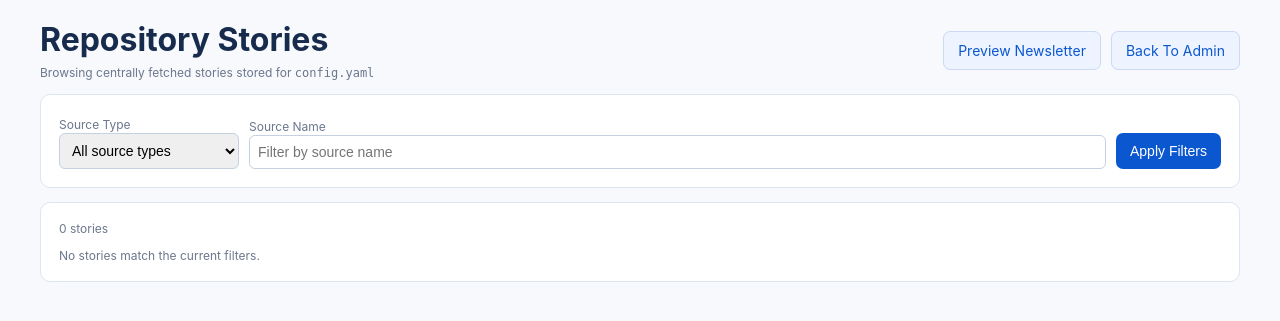
After one commit to zeizyy/newsletter_curator, a Flask app: page /stories in a window 1280 px wide. The commit adds this page. Shown: the top 321 px of the page. Run offline with Flask 3, Linux system fonts and the light colour scheme; data comes from the database, SQL or seed files in the repository; data that the repository does not hold is empty.

Commit message:
Add admin story explorer for T11

```diff
--- a/admin_app.py
+++ b/admin_app.py
@@ -317,6 +317,44 @@ def preview_newsletter():
     return response
 
 
+@app.route("/stories", methods=["GET"])
+def story_explorer():
+    provided_token = require_admin_token()
+    token_from_request = resolve_request_token(provided_token)
+    merged = load_merged_config()
+    repository = load_repository(merged)
+    source_type = request.args.get("source_type", "").strip() or None
+    source_name = request.args.get("source_name", "").strip() or None
+    stories = repository.list_stories(source_type=source_type) if repository else []
+    if source_name:
+        source_name_lower = source_name.lower()
+        stories = [
+            story
+            for story in stories
+            if source_name_lower in str(story.get("source_name", "")).lower()
+        ]
+    available_sources = repository.list_sources_with_selection() if repository else []
+    response = make_response(
+        render_template(
+            "story_explorer.html",
+            config_path=CONFIG_PATH,
+            stories=stories,
+            source_type=source_type or "",
+            source_name=source_name or "",
+            available_sources=available_sources,
+            token=token_from_request,
+        )
+    )
+    if token_from_request:
+        response.set_cookie(
+            ADMIN_TOKEN_COOKIE,
+            token_from_request,
+            httponly=True,
+            samesite="Lax",
+        )
+    return response
+
+
 if __name__ == "__main__":
     host = os.getenv("CURATOR_ADMIN_HOST", "127.0.0.1")
     port = int(os.getenv("CURATOR_ADMIN_PORT", "8080"))
--- a/agent_tasks.json
+++ b/agent_tasks.json
@@ -274,7 +274,7 @@
     {
       "id": "T11",
       "title": "Add an admin story explorer for centrally fetched stories",
-      "status": "pending",
+      "status": "completed",
       "depends_on": ["T10"],
       "scope": [
         "Add an admin page to browse centrally fetched stories",
--- a/templates/admin_config.html
+++ b/templates/admin_config.html
@@ -205,6 +205,7 @@
       <div class="actions">
         <div class="muted">On save, a timestamped backup of config is created.</div>
         <div style="display:flex; gap:10px;">
+          <a class="button-link" href="{{ url_for('story_explorer', token=token or None) }}">Browse Stories</a>
           <a class="button-link" href="{{ url_for('preview_newsletter', token=token or None) }}">Preview Newsletter</a>
           <button type="submit">Save Config</button>
         </div>
--- a/templates/digest_preview.html
+++ b/templates/digest_preview.html
@@ -22,7 +22,10 @@
         <h1 style="margin:0 0 6px 0;">Newsletter Preview</h1>
         <div class="muted">Generated on demand from repository-backed delivery data in <code>{{ config_path }}</code></div>
       </div>
-      <a class="button-link" href="{{ url_for('config_editor', token=token or None) }}">Back To Admin</a>
+      <div style="display:flex; gap:10px;">
+        <a class="button-link" href="{{ url_for('story_explorer', token=token or None) }}">Browse Stories</a>
+        <a class="button-link" href="{{ url_for('config_editor', token=token or None) }}">Back To Admin</a>
+      </div>
     </div>
 
     {% if error %}
--- /dev/null
+++ b/templates/story_explorer.html
@@ -0,0 +1,107 @@
+<!doctype html>
+<html lang="en">
+<head>
+  <meta charset="utf-8" />
+  <meta name="viewport" content="width=device-width,initial-scale=1" />
+  <title>Repository Stories</title>
+  <style>
+    body { font-family: -apple-system, Segoe UI, Roboto, Arial, sans-serif; margin: 20px; background: #f7f9fc; color: #172b4d; }
+    .wrap { max-width: 1200px; margin: 0 auto; }
+    .card { background: #fff; border: 1px solid #dde5f0; border-radius: 10px; padding: 18px; margin-bottom: 14px; }
+    .button-link { display: inline-block; background: #edf3ff; color: #0b57d0; border: 1px solid #cbd9f4; border-radius: 7px; padding: 10px 14px; font-size: 14px; text-decoration: none; }
+    .muted { font-size: 12px; color: #6b778c; }
+    table { width: 100%; border-collapse: collapse; }
+    th, td { padding: 10px 8px; border-bottom: 1px solid #e6ecf5; text-align: left; vertical-align: top; font-size: 14px; }
+    th { font-size: 12px; text-transform: uppercase; letter-spacing: 0.04em; color: #6b778c; }
+    .pill { display: inline-block; border-radius: 999px; padding: 3px 8px; font-size: 12px; font-weight: 600; }
+    .pill-ok { background: #e8f7ee; color: #1b6b3a; }
+    .pill-muted { background: #eef2f7; color: #52637a; }
+    .filters { display: grid; grid-template-columns: 180px 1fr auto; gap: 10px; align-items: end; }
+    input, select { width: 100%; box-sizing: border-box; padding: 8px; border: 1px solid #c5d0e0; border-radius: 6px; font-size: 14px; }
+    button { background: #0b57d0; color: #fff; border: 0; border-radius: 7px; padding: 10px 14px; font-size: 14px; cursor: pointer; }
+    .title-link { color: #0b57d0; text-decoration: none; }
+    @media (max-width: 860px) { .filters { grid-template-columns: 1fr; } table, thead, tbody, th, td, tr { display: block; } thead { display: none; } td { padding: 8px 0; } }
+  </style>
+</head>
+<body>
+  <div class="wrap">
+    <div style="display:flex; justify-content:space-between; align-items:center; gap:12px; margin-bottom:14px;">
+      <div>
+        <h1 style="margin:0 0 6px 0;">Repository Stories</h1>
+        <div class="muted">Browsing centrally fetched stories stored for <code>{{ config_path }}</code></div>
+      </div>
+      <div style="display:flex; gap:10px;">
+        <a class="button-link" href="{{ url_for('preview_newsletter', token=token or None) }}">Preview Newsletter</a>
+        <a class="button-link" href="{{ url_for('config_editor', token=token or None) }}">Back To Admin</a>
+      </div>
+    </div>
+
+    <div class="card">
+      <form method="get" class="filters">
+        {% if token %}
+        <input type="hidden" name="token" value="{{ token }}" />
+        {% endif %}
+        <div>
+          <label class="muted" for="source_type">Source Type</label>
+          <select id="source_type" name="source_type">
+            <option value="">All source types</option>
+            <option value="gmail" {% if source_type == "gmail" %}selected{% endif %}>gmail</option>
+            <option value="additional_source" {% if source_type == "additional_source" %}selected{% endif %}>additional_source</option>
+          </select>
+        </div>
+        <div>
+          <label class="muted" for="source_name">Source Name</label>
+          <input id="source_name" name="source_name" value="{{ source_name }}" placeholder="Filter by source name" />
+        </div>
+        <div>
+          <button type="submit">Apply Filters</button>
+        </div>
+      </form>
+    </div>
+
+    <div class="card">
+      <div class="muted" style="margin-bottom:12px;">{{ stories|length }} stories</div>
+      {% if stories %}
+      <table>
+        <thead>
+          <tr>
+            <th>Story</th>
+            <th>Source</th>
+            <th>Category</th>
+            <th>Published</th>
+            <th>Snapshot</th>
+          </tr>
+        </thead>
+        <tbody>
+          {% for story in stories %}
+          <tr>
+            <td>
+              <div style="font-weight:700; color:#152238;">
+                <a class="title-link" href="{{ story.url }}" target="_blank" rel="noreferrer">{{ story.anchor_text or story.subject or story.url }}</a>
+              </div>
+              <div class="muted" style="margin-top:4px;">{{ story.context }}</div>
+            </td>
+            <td>
+              <div>{{ story.source_name }}</div>
+              <div class="muted">{{ story.source_type }}</div>
+            </td>
+            <td>{{ story.category or "Uncategorized" }}</td>
+            <td>{{ story.published_at or story.first_seen_at }}</td>
+            <td>
+              {% if story.article_text %}
+                <span class="pill pill-ok">snapshot stored</span>
+              {% else %}
+                <span class="pill pill-muted">metadata only</span>
+              {% endif %}
+            </td>
+          </tr>
+          {% endfor %}
+        </tbody>
+      </table>
+      {% else %}
+      <div class="muted">No stories match the current filters.</div>
+      {% endif %}
+    </div>
+  </div>
+</body>
+</html>
```
Also changed, not shown: agent_progress.md (+8 -0 lines), tests/integration/test_admin_story_explorer_lists_repository_stories.py (added, +74 -0 lines).
